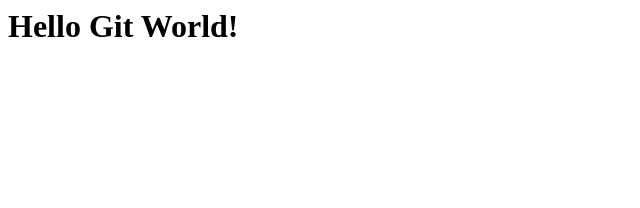
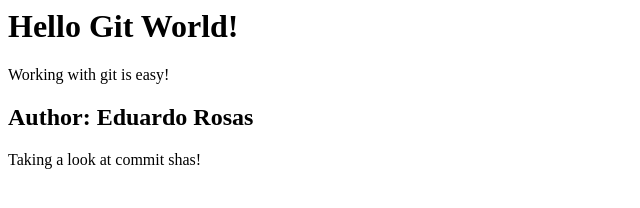
Before and after one commit to jmacmcneill93/GitGithubMasterclass, a plain HTML site: page index.html in a window 1280 px wide. Shown: the whole page, without its empty margins (0-640 px from the left). Drawn offline with Linux system fonts and the light colour scheme.

Commit message:
GitGithubMasterclass

```diff
--- a/index.html
+++ b/index.html
@@ -1 +1,11 @@
 <h1>Hello Git World!</h1>
+
+<div>
+    <p>Working with git is easy!</p>
+</div>
+
+<h2>Author: Eduardo Rosas</h2>
+
+<div>
+    <p>Taking a look at commit shas!</p>
+</div>
```
